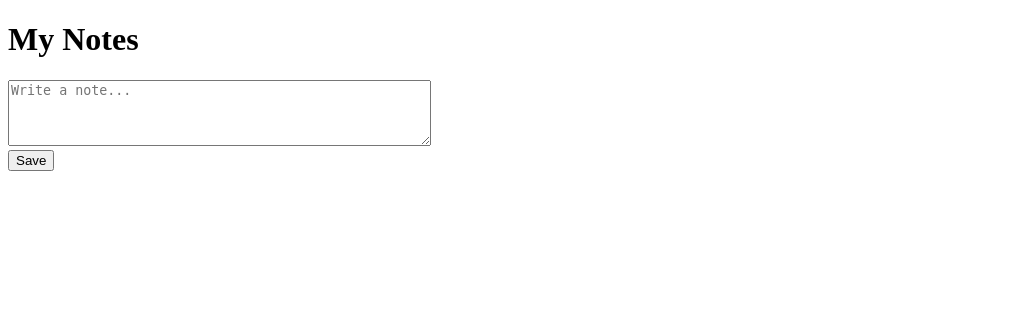
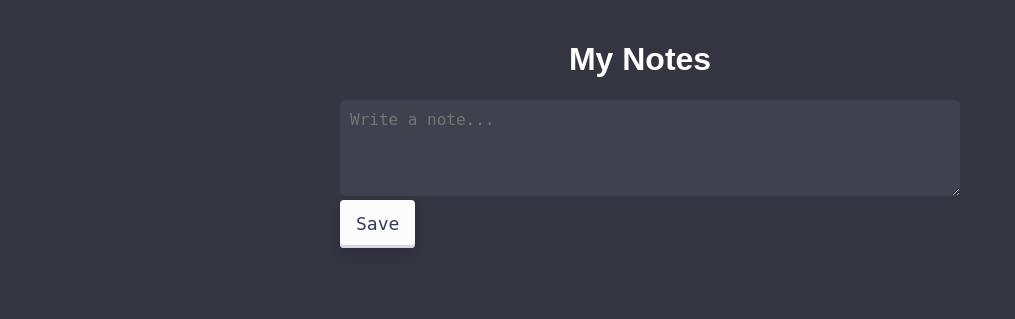
Before and after one commit to CarlosMelicandia/EchoNote, a Flask app: page / in a window 1280 px wide. Shown: the top 319 px of the page, without its empty margins (0-1015 px from the left). Run offline with Flask 3, Linux system fonts and the light colour scheme.

Commit message:
feat: updated UI

```diff
--- a/static/styles.css
+++ b/static/styles.css
@@ -1,13 +1,90 @@
 body {
-    font-family: Arial, sans-serif;
-    margin: 20px;
+    margin: 0;
+    font-family: Arial, Helvetica, sans-serif;
+    background-color: #343541;
+    color: #ececf1;
+    display: flex;
+    flex-direction: column;
+    align-items: center;
+    padding: 20px;
+}
+
+h1 {
+    color: #ffffff;
+}
+
+form {
+    margin-bottom: 20px;
+    width: 100%;
+    max-width: 600px;
 }
 
 textarea {
-    width: 300px;
-    height: 100px;
+    width: 100%;
+    background-color: #40414f;
+    color: #ececf1;
+    border: none;
+    border-radius: 5px;
+    padding: 10px;
+    font-size: 1rem;
+    resize: vertical;
+}
+
+ul {
+    list-style: none;
+    padding: 0;
+    width: 100%;
+    max-width: 600px;
+}
+
+li {
+    background-color: #40414f;
+    margin-bottom: 10px;
+    padding: 10px;
+    border-radius: 5px;
 }
 
 button {
-    margin-top: 10px;
+  align-items: center;
+  appearance: none;
+  background-color: #FCFCFD;
+  border-radius: 4px;
+  border-width: 0;
+  box-shadow: rgba(45, 35, 66, 0.4) 0 2px 4px,rgba(45, 35, 66, 0.3) 0 7px 13px -3px,#D6D6E7 0 -3px 0 inset;
+  box-sizing: border-box;
+  color: #36395A;
+  cursor: pointer;
+  display: inline-flex;
+  font-family: "JetBrains Mono",monospace;
+  height: 48px;
+  justify-content: center;
+  line-height: 1;
+  list-style: none;
+  overflow: hidden;
+  padding-left: 16px;
+  padding-right: 16px;
+  position: relative;
+  text-align: left;
+  text-decoration: none;
+  transition: box-shadow .15s,transform .15s;
+  user-select: none;
+  -webkit-user-select: none;
+  touch-action: manipulation;
+  white-space: nowrap;
+  will-change: box-shadow,transform;
+  font-size: 18px;
 }
+
+button:focus {
+  box-shadow: #D6D6E7 0 0 0 1.5px inset, rgba(45, 35, 66, 0.4) 0 2px 4px, rgba(45, 35, 66, 0.3) 0 7px 13px -3px, #D6D6E7 0 -3px 0 inset;
+}
+
+button:hover {
+  box-shadow: rgba(45, 35, 66, 0.4) 0 4px 8px, rgba(45, 35, 66, 0.3) 0 7px 13px -3px, #D6D6E7 0 -3px 0 inset;
+  transform: translateY(-2px);
+}
+
+button:active {
+  box-shadow: #D6D6E7 0 3px 7px inset;
+  transform: translateY(2px);
+}
--- a/templates/index.html
+++ b/templates/index.html
@@ -3,6 +3,7 @@
 <head>
 <meta charset="UTF-8">
 <title>EchoNote</title>
+<link rel="stylesheet" href="{{ url_for('static', filename='styles.css') }}">
 </head>
 <body>
 <h1>My Notes</h1>
```
